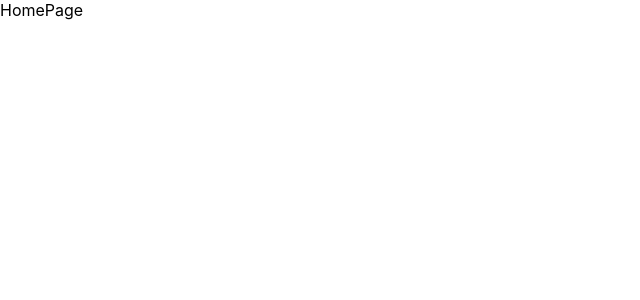
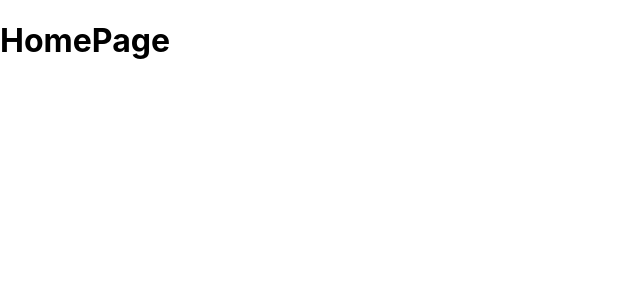
Before and after one commit to ChandupaSH/error-handle-app, a React (Create React App) app: page / in a window 1280 px wide. Shown: the top 300 px of the page, without its empty margins (0-640 px from the left). Built offline with nearby package versions, Linux system fonts and the light colour scheme.

Commit message:
span to h1

```diff
--- a/src/scenes/HomePage.jsx
+++ b/src/scenes/HomePage.jsx
@@ -3,7 +3,7 @@ import React from 'react'
 const HomePage = () => {
   return (
     <div>
-      <span>HomePage</span>
+      <h1>HomePage</h1>
     </div>
   )
 }
```
